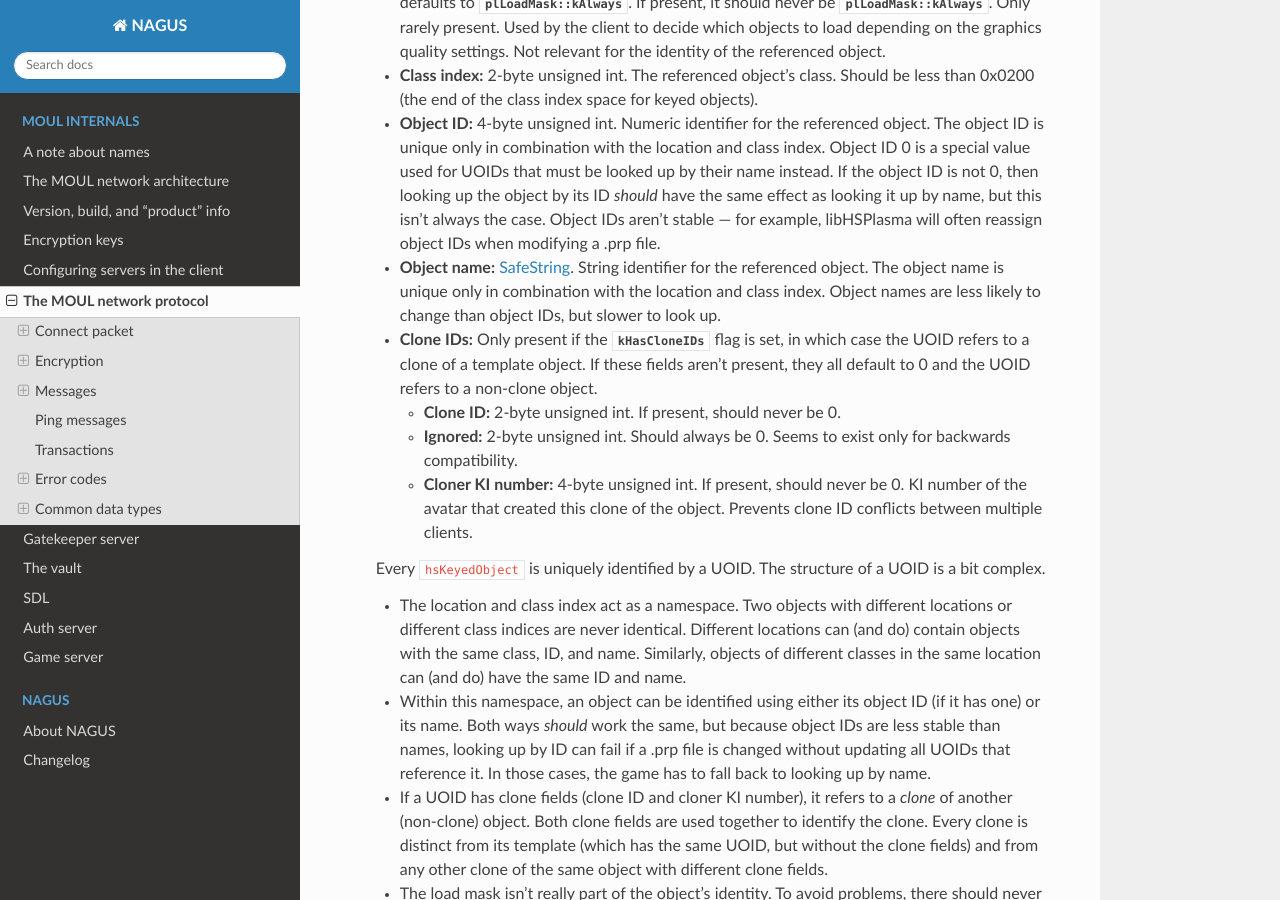
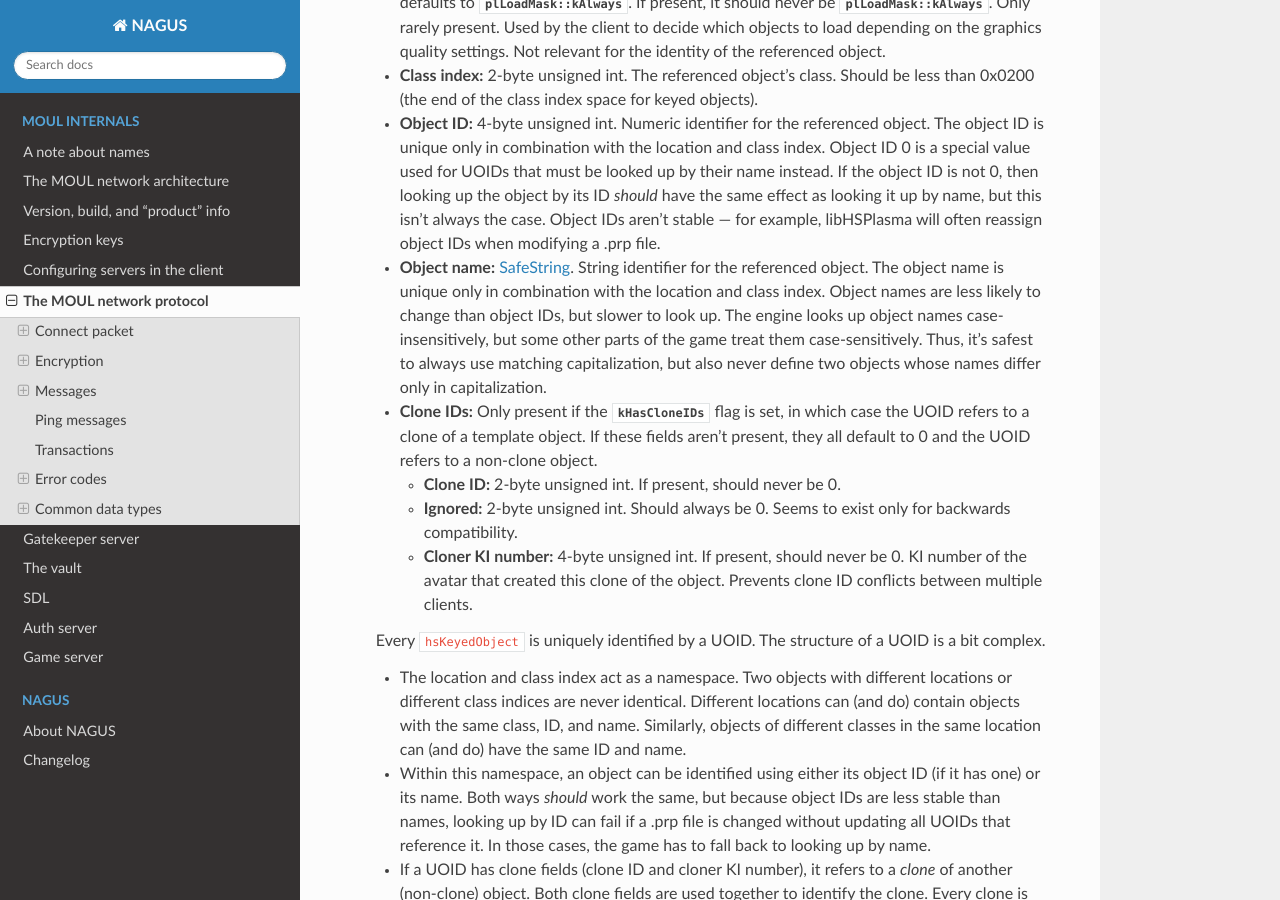
Before and after one commit to dgelessus/NAGUS, a Sphinx documentation site: the page built from docs/uru/protocol.rst, in a window 1280 px wide and 900 px high, scrolled down 19671 px. Built offline with Sphinx 7.4.7 and the Read the Docs theme 3.1.0, drawn with Linux system fonts in a browser that asks for light colours.

Commit message:
Document case (in)sensitivity of object names

```diff
--- a/docs/uru/protocol.rst
+++ b/docs/uru/protocol.rst
@@ -1110,6 +1110,11 @@ These data types/structures are used in multiple different parts of the protocol
     The object name is unique only in combination with the location and class index.
     Object names are less likely to change than object IDs,
     but slower to look up.
+    The engine looks up object names case-insensitively,
+    but some other parts of the game treat them case-sensitively.
+    Thus,
+    it's safest to always use matching capitalization,
+    but also never define two objects whose names differ only in capitalization.
   * **Clone IDs:** Only present if the :cpp:enumerator:`~ContentsFlags::kHasCloneIDs` flag is set,
     in which case the UOID refers to a clone of a template object.
     If these fields aren't present,
```
